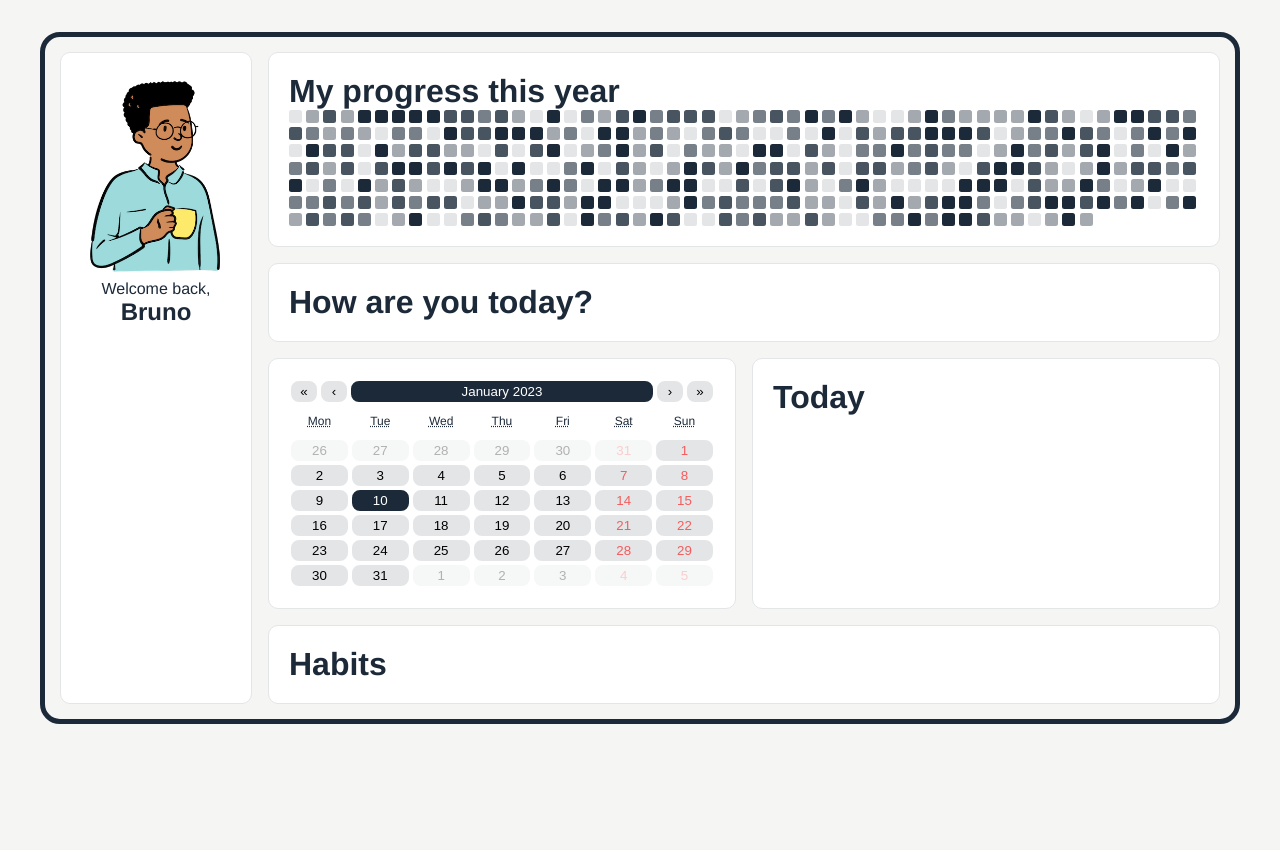
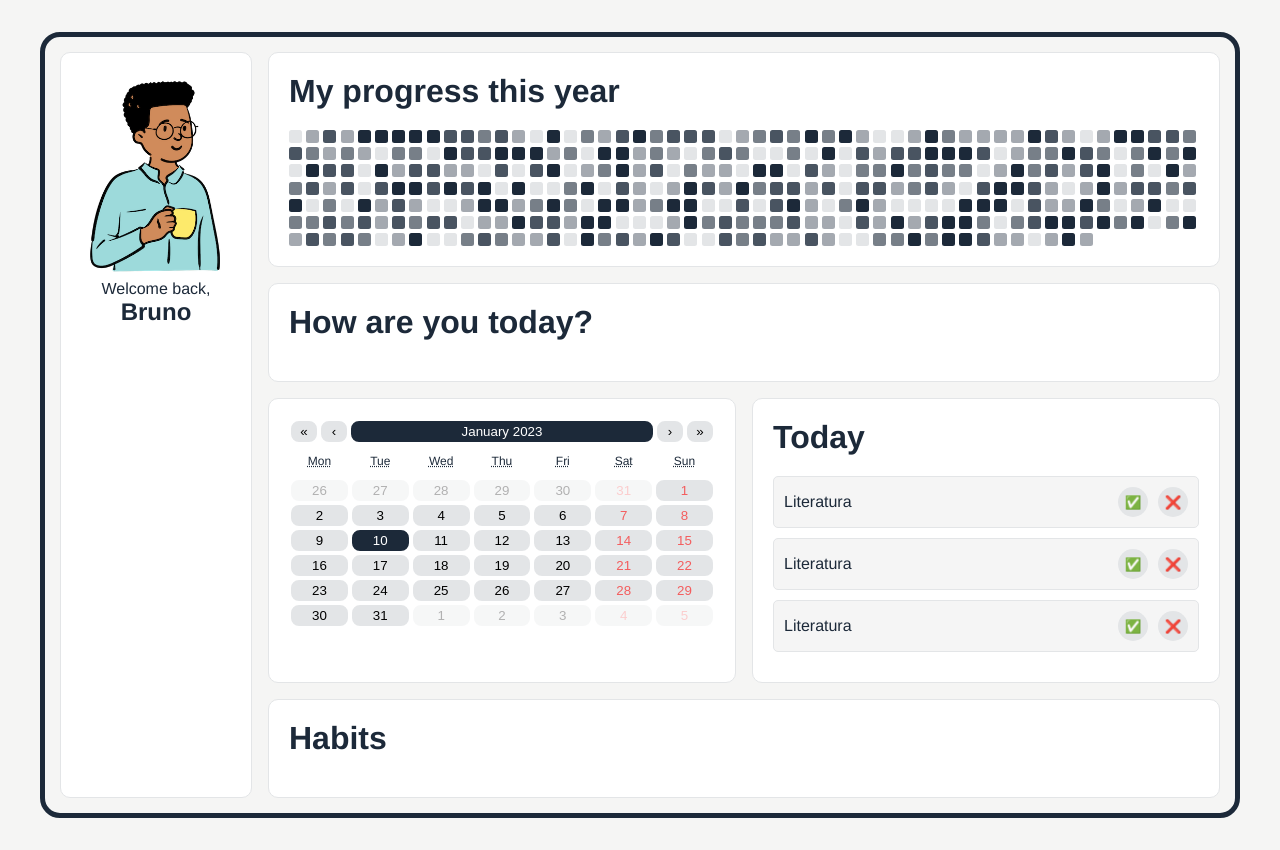
Before and after one commit to brunoleo223/habit-tracker, a React (Vite) app: page / in a window 1280 px wide. Before the commit the page ends 800 px from the top, so only its background shows below. Built offline with nearby package versions, Linux system fonts and the light colour scheme.

Commit message:
habit component

```diff
--- a/src/components/Board/Board.tsx
+++ b/src/components/Board/Board.tsx
@@ -1,6 +1,7 @@
 import BoxContainer from "../BoxContainer/BoxContainer";
 import Calendar from "../Calendar/Calendar";
 import DayLog from "../DayLog/DayLog";
+import Habit from "../Habit/Habit";
 import Profile from "../Profile/Profile";
 import { BoardContainer } from "./Board.style";
 
@@ -34,6 +35,11 @@ export default function Board() {
                 {/* Today Habits */}
                 <BoxContainer>
                     <h1>Today</h1>
+                    <div className="habitsToday">
+                        <Habit />
+                        <Habit />
+                        <Habit />
+                    </div>
                 </BoxContainer>
             </div>
 
--- /dev/null
+++ b/src/components/Habit/Habit.style.ts
@@ -0,0 +1,35 @@
+import styled from "styled-components";
+
+export const HabitContainer = styled.div`
+    display: flex;
+    justify-content: space-between;
+    background-color: #f5f5f5;
+    border: 1px solid;
+    border-color: ${(props) => props.theme.secondary};
+    padding: 10px;
+    border-radius: 5px;
+    align-items: center;
+    margin-bottom: 10px;
+
+    .buttons{
+        display: flex;
+        gap: 10px;
+
+        p{
+            margin: 0;
+        }
+
+        button{
+            background-color: ${(props) => props.theme.secondary};
+            border: 1px solid transparent;
+            border-radius: 50%;
+            width: 30px;
+            height: 30px;
+            cursor: pointer;
+
+            &:hover{
+                border-color: ${(props) => props.theme.primary};
+            }
+        }
+    }
+`;
--- /dev/null
+++ b/src/components/Habit/Habit.tsx
@@ -0,0 +1,13 @@
+import { HabitContainer } from "./Habit.style";
+
+export default function Habit() {
+  return (
+    <HabitContainer>
+      <p>Literatura</p>
+      <div className="buttons">
+        <button>✅</button>
+        <button>❌</button>
+      </div>
+    </HabitContainer>
+  )
+}
--- a/src/styles/Global.ts
+++ b/src/styles/Global.ts
@@ -13,4 +13,8 @@ export default createGlobalStyle<ThemeProps>`
         color: ${({ theme }) => theme.primary};
         font: 16px 'Helvetica Neue', Helvetica, Arial, sans-serif;
     }
+
+    h1{
+        margin-bottom: 20px;
+    }
 `;
```
